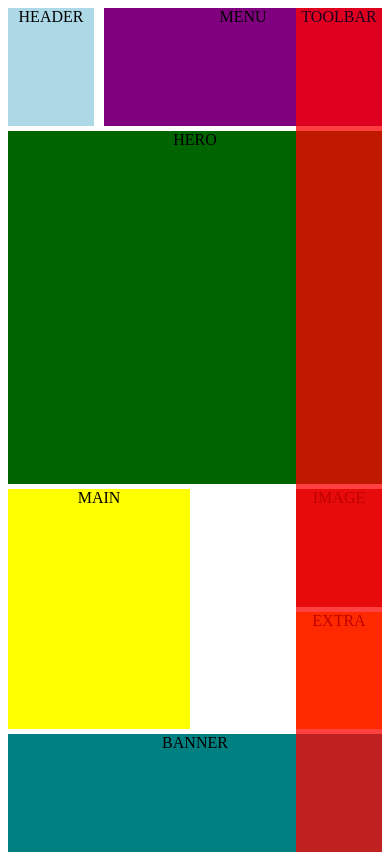
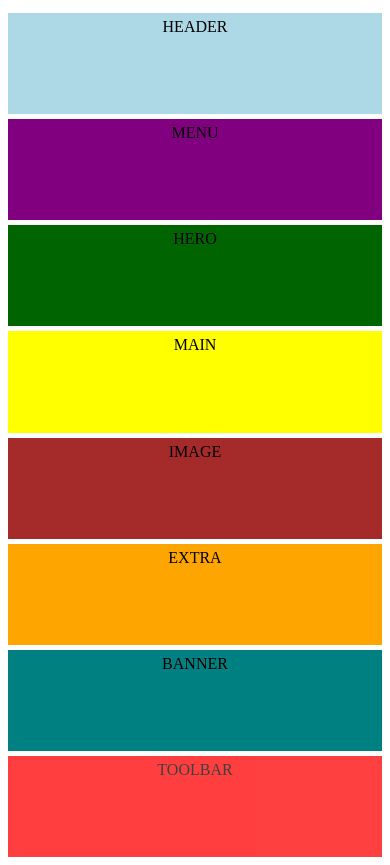
Before and after one commit to elipinska/css-grid-lab, a plain HTML site: page index.html in a window 390 px wide. Drawn offline with Linux system fonts and the light colour scheme.

Commit message:
Add media query for mobile

```diff
--- a/css/styles.css
+++ b/css/styles.css
@@ -17,6 +17,10 @@
   /* grid-gap controls the gaps between rows and columns */
   grid-gap: 5px 10px;
 
+}
+
+div {
+  padding-top: 5px;
 }
 
 h1, h2 {
@@ -66,3 +70,23 @@ h1, h2 {
   /* z-index controls the order in which elements on the page stack */
   z-index: 1;
 }
+
+@media (max-width: 768px) {
+  .grid {
+    grid-template-columns: auto;
+    /* minmax() defines the min and max of dynamic columns and rows */
+    grid-template-rows: repeat(8, 1fr);
+    grid-template-areas: "header"
+                         "menu"
+                         "hero"
+                         "main"
+                         "image"
+                         "extra"
+                         "banner"
+                         "toolbar";
+  }
+
+  .toolbar {
+    grid-area: toolbar;
+  }
+}
```
